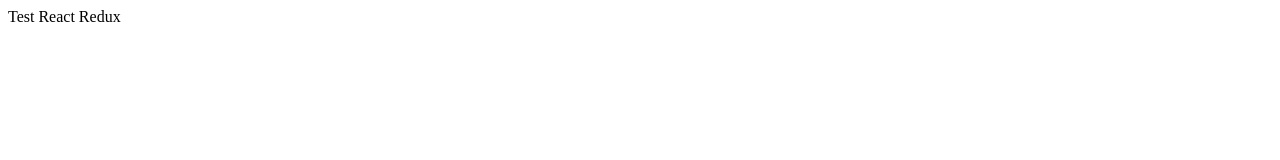
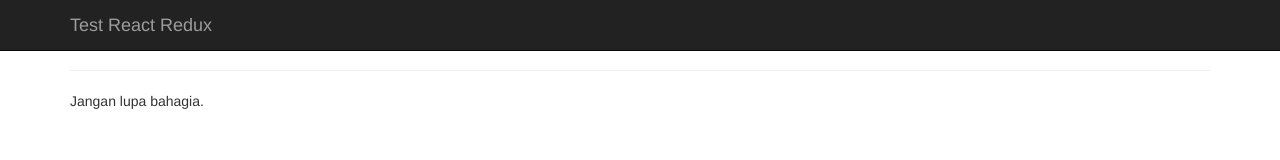
Before and after one commit to somat/test-react-redux, a React app: page / in a window 1280 px wide. Built offline with nearby package versions, Linux system fonts and the light colour scheme.

Commit message:
New: Add Nav, Footer.

```diff
--- a/public/index.html
+++ b/public/index.html
@@ -8,6 +8,9 @@
       manifest.json provides metadata used when your web app is added to the
       homescreen on Android. See https://developers.google.com/web/fundamentals/engage-and-retain/web-app-manifest/
     -->
+    <link rel="stylesheet" href="https://maxcdn.bootstrapcdn.com/bootstrap/3.3.7/css/bootstrap.min.css"
+      integrity="sha384-BVYiiSIFeK1dGmJRAkycuHAHRg32OmUcww7on3RYdg4Va+PmSTsz/K68vbdEjh4u"
+      crossorigin="anonymous">
     <link rel="manifest" href="%PUBLIC_URL%/manifest.json">
     <link rel="shortcut icon" href="%PUBLIC_URL%/favicon.ico">
     <!--
@@ -20,6 +23,12 @@
       Learn how to configure a non-root public URL by running `npm run build`.
     -->
     <title>React App</title>
+    <style>
+      body {
+        padding-top: 50px;
+        padding-bottom: 20px;
+      }
+    </style>
   </head>
   <body>
     <noscript>
--- a/src/components/App.js
+++ b/src/components/App.js
@@ -1,7 +1,14 @@
 import React from 'react'
+import Nav from './Nav'
+import Footer from './Footer'
 
 const App = () => (
-  <div>Test React Redux</div>
+  <div>
+    <Nav />
+    <div className="container">
+      <Footer />
+    </div>
+  </div>
 )
 
 export default App
--- /dev/null
+++ b/src/components/Footer.js
@@ -0,0 +1,16 @@
+import React, { Component } from 'react'
+
+class Footer extends Component {
+  render() {
+    return (
+      <div>
+        <hr />
+        <footer>
+          <p>Jangan lupa bahagia.</p>
+        </footer>
+      </div>
+    )
+  }
+}
+
+export default Footer
--- /dev/null
+++ b/src/components/Nav.js
@@ -0,0 +1,27 @@
+import React, { Component } from 'react';
+
+class Nav extends Component {
+  render() {
+    return (
+      <nav className="navbar navbar-inverse navbar-fixed-top">
+        <div className="container">
+          <div className="navbar-header">
+            <button type="button" className="navbar-toggle collapsed"
+              data-toggle="collapse" data-target="#navbar" aria-expanded="false"
+              aria-controls="navbar">
+              <span className="sr-only">Toggle navigation</span>
+              <span className="icon-bar"></span>
+              <span className="icon-bar"></span>
+              <span className="icon-bar"></span>
+            </button>
+            <a className="navbar-brand" href="/">
+              Test React Redux
+            </a>
+          </div>
+        </div>
+      </nav>
+    );
+  }
+}
+
+export default Nav;
```
Also changed, not shown: src/components/App.css (added).
